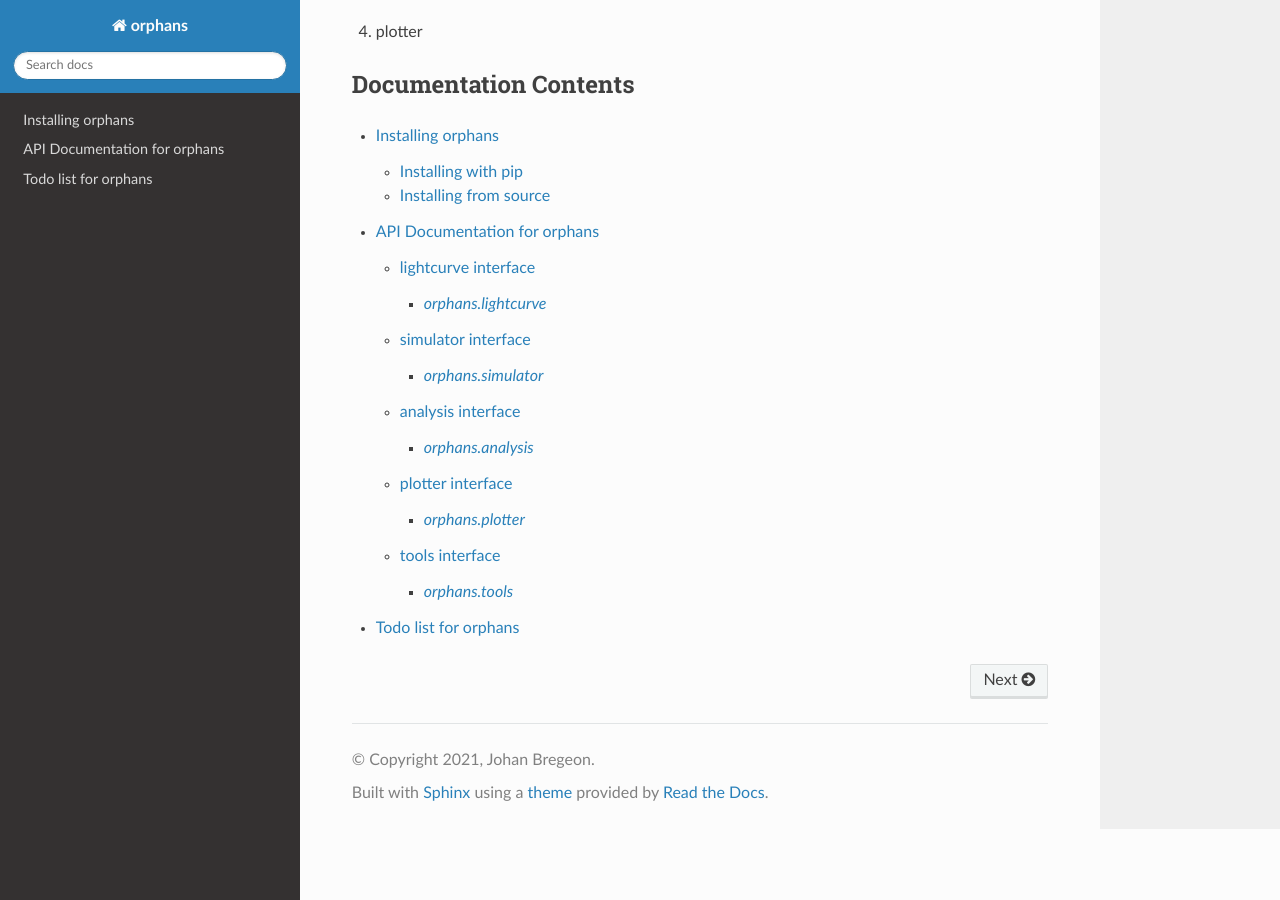
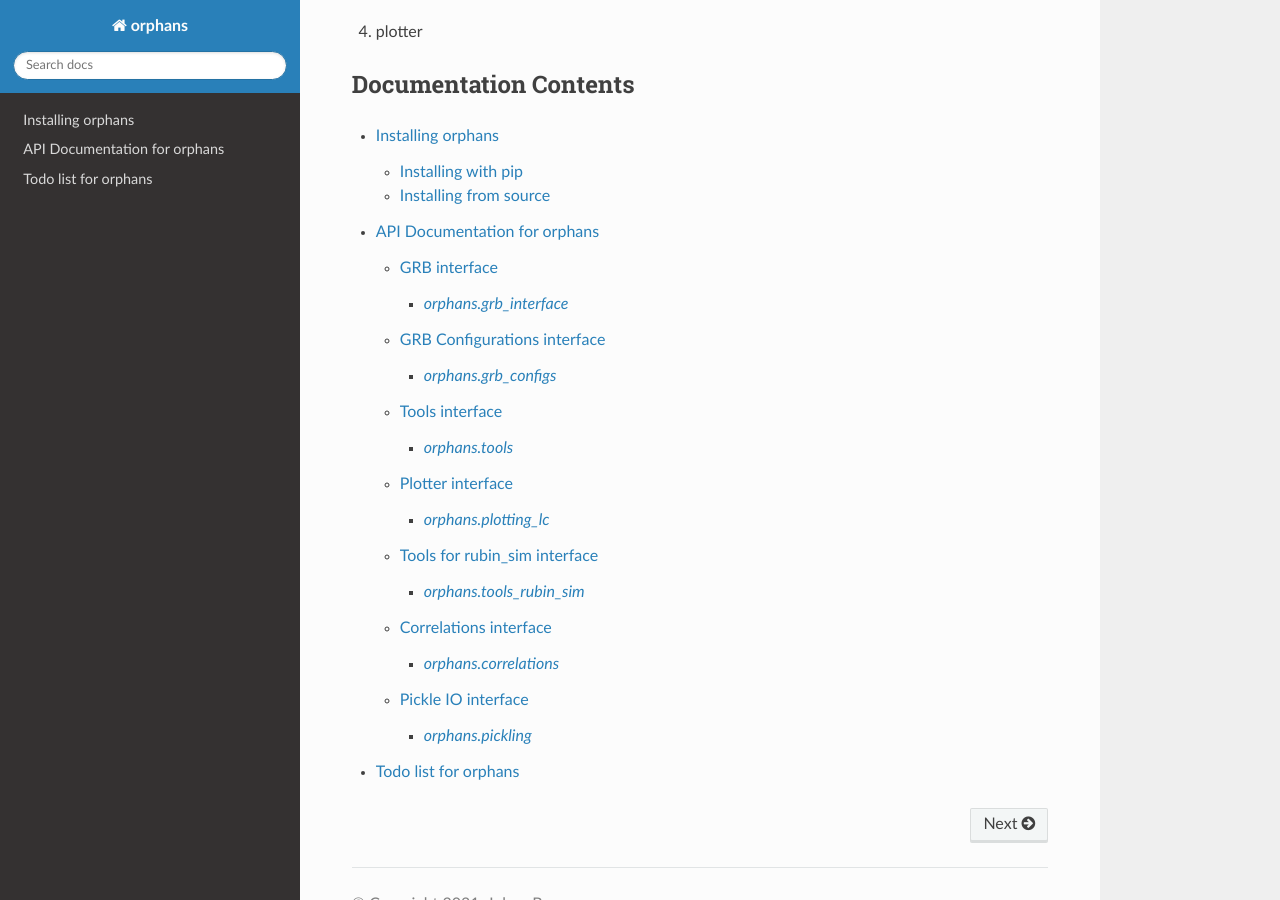
Before and after one commit to LSSTDESC/grb_orphan_afterglows, a Sphinx documentation site: the page built from docs/index.rst, in a window 1280 px wide and 900 px high, scrolled down 449 px. Built offline with Sphinx 7.4.7 and the Read the Docs theme 2.0.0, drawn with Linux system fonts in a browser that asks for light colours.

Commit message:
update module list in documentation

```diff
--- a/docs/orphans.rst
+++ b/docs/orphans.rst
@@ -6,52 +6,72 @@ API Documentation for orphans
 
 Stuff
 
-lightcurve interface
-===================
+GRB interface
+=============
 
-`orphans.lightcurve`
----------------------
+`orphans.grb_interface`
+-----------------------
 
-.. automodule:: orphans.lightcurve
+.. automodule:: orphans.grb_interface
     :members:
     :undoc-members:
 
-simulator interface
-===================
+GRB Configurations interface
+============================
 
-`orphans.simulator`
+`orphans.grb_configs`
 ---------------------
 
-.. automodule:: orphans.simulator
+.. automodule:: orphans.grb_configs
     :members:
     :undoc-members:
 
-analysis interface
-==================
-
-`orphans.analysis`
----------------------
-
-.. automodule:: orphans.analysis
-    :members:
-    :undoc-members:
-
-plotter interface
-=================
-
-`orphans.plotter`
----------------------
-
-.. automodule:: orphans.plotter
-    :members:
-    :undoc-members:
-
-tools interface
+Tools interface
 ===============
 
 `orphans.tools`
----------------------
+---------------
 
 .. automodule:: orphans.tools
     :members:
     :undoc-members:
+
+Plotter interface
+=================
+
+`orphans.plotting_lc`
+---------------------
+
+.. automodule:: orphans.plotting_lc
+    :members:
+    :undoc-members:
+
+Tools for rubin_sim interface
+=============================
+
+`orphans.tools_rubin_sim`
+-------------------------
+
+.. automodule:: orphans.tools_rubin_sim
+    :members:
+    :undoc-members:
+
+Correlations interface
+======================
+
+`orphans.correlations`
+----------------------
+
+.. automodule:: orphans.correlations
+    :members:
+    :undoc-members:
+
+Pickle IO interface
+===================
+
+`orphans.pickling`
+------------------
+
+.. automodule:: orphans.pickling
+    :members:
+    :undoc-members:
```
